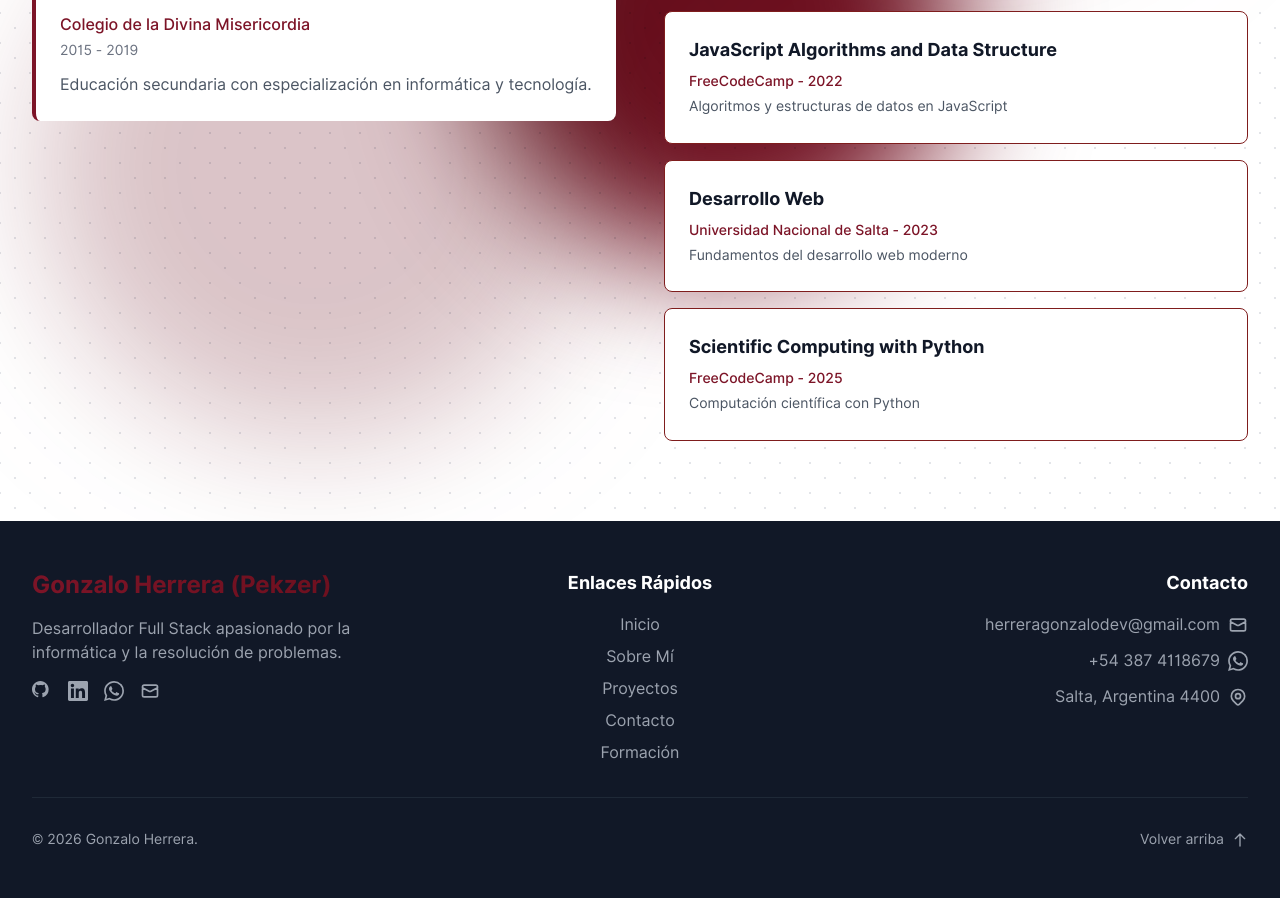
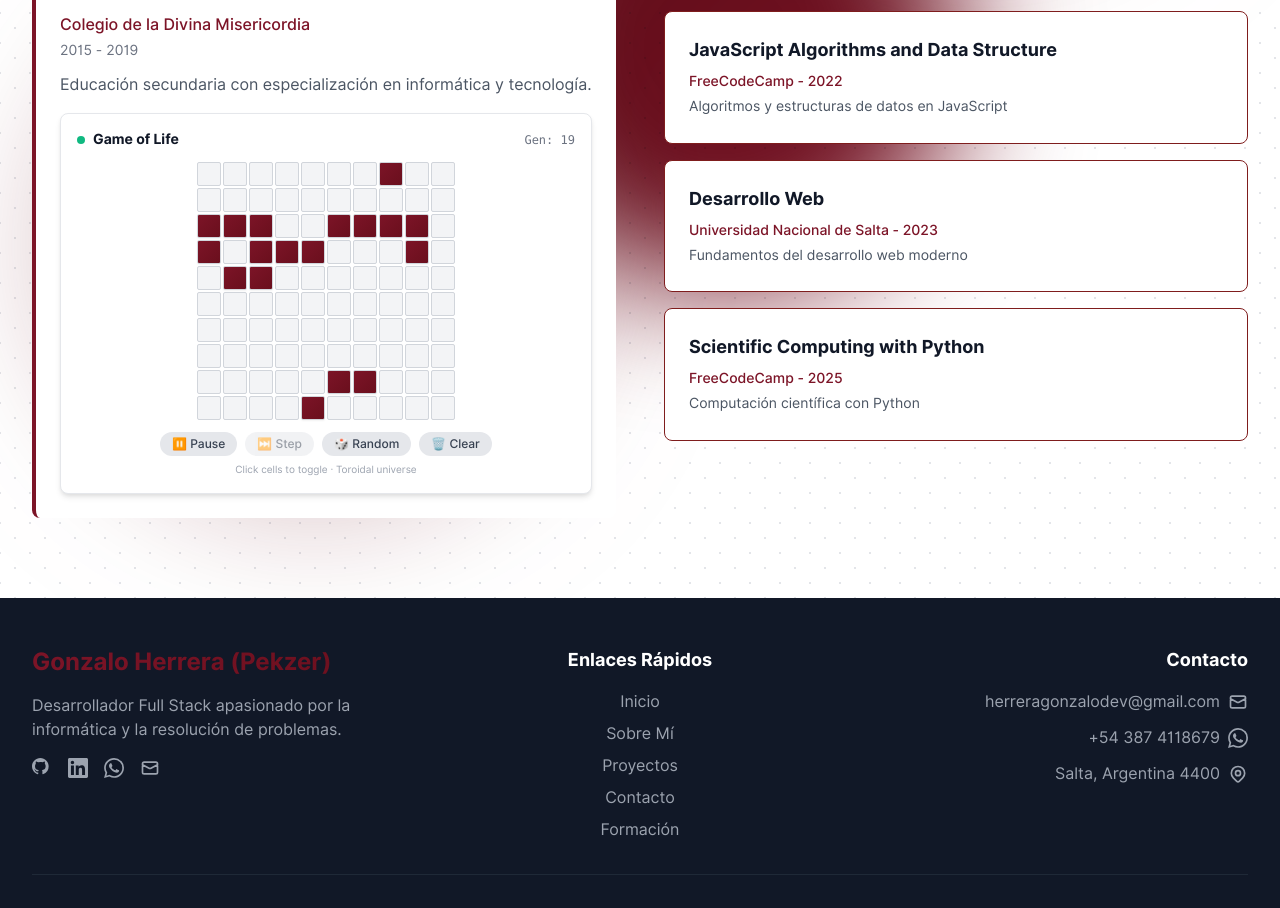
Before and after one commit to Pekzer/Pekzer.github.io, a React (Vite) app: page / in a window 1280 px wide. Shown: the part 5488-6396 px from the top of the page. Built offline with nearby package versions, Linux system fonts and the light colour scheme.

Commit message:
game of life

```diff
--- /dev/null
+++ b/src/components/GameOfLife.jsx
@@ -0,0 +1,154 @@
+import React, { useState, useEffect, useCallback, useRef } from 'react';
+
+const ROWS = 10;
+const COLS = 10;
+
+const createEmptyGrid = () =>
+  Array.from({ length: ROWS }, () => Array.from({ length: COLS }, () => false));
+
+const randomGrid = () =>
+  Array.from({ length: ROWS }, () =>
+    Array.from({ length: COLS }, () => Math.random() > 0.7)
+  );
+
+const countNeighbors = (grid, row, col) => {
+  let count = 0;
+  for (let dr = -1; dr <= 1; dr++) {
+    for (let dc = -1; dc <= 1; dc++) {
+      if (dr === 0 && dc === 0) continue;
+      const r = (row + dr + ROWS) % ROWS;
+      const c = (col + dc + COLS) % COLS;
+      if (grid[r][c]) count++;
+    }
+  }
+  return count;
+};
+
+const nextGeneration = (grid) => {
+  return grid.map((row, r) =>
+    row.map((cell, c) => {
+      const neighbors = countNeighbors(grid, r, c);
+      if (cell) {
+        return neighbors === 2 || neighbors === 3;
+      } else {
+        return neighbors === 3;
+      }
+    })
+  );
+};
+
+const GameOfLife = () => {
+  const [grid, setGrid] = useState(randomGrid);
+  const [isRunning, setIsRunning] = useState(true);
+  const [generation, setGeneration] = useState(0);
+  const runningRef = useRef(isRunning);
+  runningRef.current = isRunning;
+
+  const step = useCallback(() => {
+    setGrid((prev) => nextGeneration(prev));
+    setGeneration((prev) => prev + 1);
+  }, []);
+
+  useEffect(() => {
+    if (!isRunning) return;
+    const interval = setInterval(() => {
+      if (runningRef.current) {
+        step();
+      }
+    }, 350);
+    return () => clearInterval(interval);
+  }, [isRunning, step]);
+
+  const handleCellClick = (r, c) => {
+    setGrid((prev) => {
+      const newGrid = prev.map((row) => [...row]);
+      newGrid[r][c] = !newGrid[r][c];
+      return newGrid;
+    });
+  };
+
+  const resetRandom = () => {
+    setGrid(randomGrid());
+    setGeneration(0);
+  };
+
+  const clearGrid = () => {
+    setGrid(createEmptyGrid());
+    setGeneration(0);
+  };
+
+  return (
+    <div className="hidden lg:block mt-4 bg-white dark:bg-gray-800 rounded-lg border border-gray-200 dark:border-gray-700 p-4 shadow-md hover:shadow-lg transition-shadow duration-300">
+      <div className="flex items-center justify-between mb-3">
+        <h4 className="text-sm font-semibold text-gray-900 dark:text-white flex items-center gap-2">
+          <span className="inline-block w-2 h-2 rounded-full bg-green-500 animate-pulse"></span>
+          Game of Life
+        </h4>
+        <span className="text-xs text-gray-500 dark:text-gray-400 font-mono">
+          Gen: {generation}
+        </span>
+      </div>
+
+      <div className="flex justify-center mb-3">
+        <div
+          className="inline-grid gap-[2px]"
+          style={{ gridTemplateColumns: `repeat(${COLS}, 1fr)` }}
+        >
+          {grid.map((row, r) =>
+            row.map((cell, c) => (
+              <button
+                key={`${r}-${c}`}
+                onClick={() => handleCellClick(r, c)}
+                className={`w-6 h-6 rounded-sm transition-all duration-150 cursor-pointer border border-gray-300 dark:border-gray-600 ${
+                  cell
+                    ? 'bg-gradient-to-br from-portfolio-1 to-portfolio-2 shadow-sm scale-100'
+                    : 'bg-gray-100 dark:bg-gray-700 hover:bg-gray-200 dark:hover:bg-gray-600'
+                }`}
+                title={`Cell (${r},${c})`}
+                aria-label={`Cell ${r},${c}: ${cell ? 'alive' : 'dead'}`}
+              />
+            ))
+          )}
+        </div>
+      </div>
+
+      <div className="flex items-center justify-center gap-2">
+        <button
+          onClick={() => setIsRunning(!isRunning)}
+          className={`px-3 py-1 rounded-full text-xs font-medium transition-all duration-200 ${
+            isRunning
+              ? 'bg-gray-200 dark:bg-gray-700 text-gray-700 dark:text-gray-300 hover:bg-gray-300 dark:hover:bg-gray-600'
+              : 'bg-portfolio-1 text-white hover:bg-portfolio-2 shadow-md'
+          }`}
+        >
+          {isRunning ? '⏸ Pause' : '▶ Play'}
+        </button>
+        <button
+          onClick={step}
+          disabled={isRunning}
+          className="px-3 py-1 rounded-full text-xs font-medium bg-gray-200 dark:bg-gray-700 text-gray-700 dark:text-gray-300 hover:bg-gray-300 dark:hover:bg-gray-600 transition-all duration-200 disabled:opacity-50 disabled:cursor-not-allowed"
+        >
+          ⏭ Step
+        </button>
+        <button
+          onClick={resetRandom}
+          className="px-3 py-1 rounded-full text-xs font-medium bg-gray-200 dark:bg-gray-700 text-gray-700 dark:text-gray-300 hover:bg-gray-300 dark:hover:bg-gray-600 transition-all duration-200"
+        >
+          🎲 Random
+        </button>
+        <button
+          onClick={clearGrid}
+          className="px-3 py-1 rounded-full text-xs font-medium bg-gray-200 dark:bg-gray-700 text-gray-700 dark:text-gray-300 hover:bg-gray-300 dark:hover:bg-gray-600 transition-all duration-200"
+        >
+          🗑 Clear
+        </button>
+      </div>
+
+      <p className="text-[10px] text-gray-400 dark:text-gray-500 text-center mt-2 leading-tight">
+        Click cells to toggle · Toroidal universe
+      </p>
+    </div>
+  );
+};
+
+export default GameOfLife;
--- a/src/sections/Education.jsx
+++ b/src/sections/Education.jsx
@@ -1,5 +1,6 @@
 import React from 'react';
 import { useLanguage } from '@/context/LanguageContext';
+import GameOfLife from '@/components/GameOfLife';
 
 const Education = () => {
   const { t } = useLanguage();
@@ -86,6 +87,7 @@ const Education = () => {
                   <p className="text-portfolio-1 font-medium mb-1">{edu.company}</p>
                   <p className="text-sm text-gray-500 dark:text-gray-400 mb-3">{edu.period}</p>
                   <p className="text-gray-600 dark:text-gray-400">{edu.description}</p>
+                  {index === 1 && <GameOfLife />}
                 </div>
               ))}
             </div>
```
Also changed, not shown: 5 other files (tests, documents, lock files or other folders).
